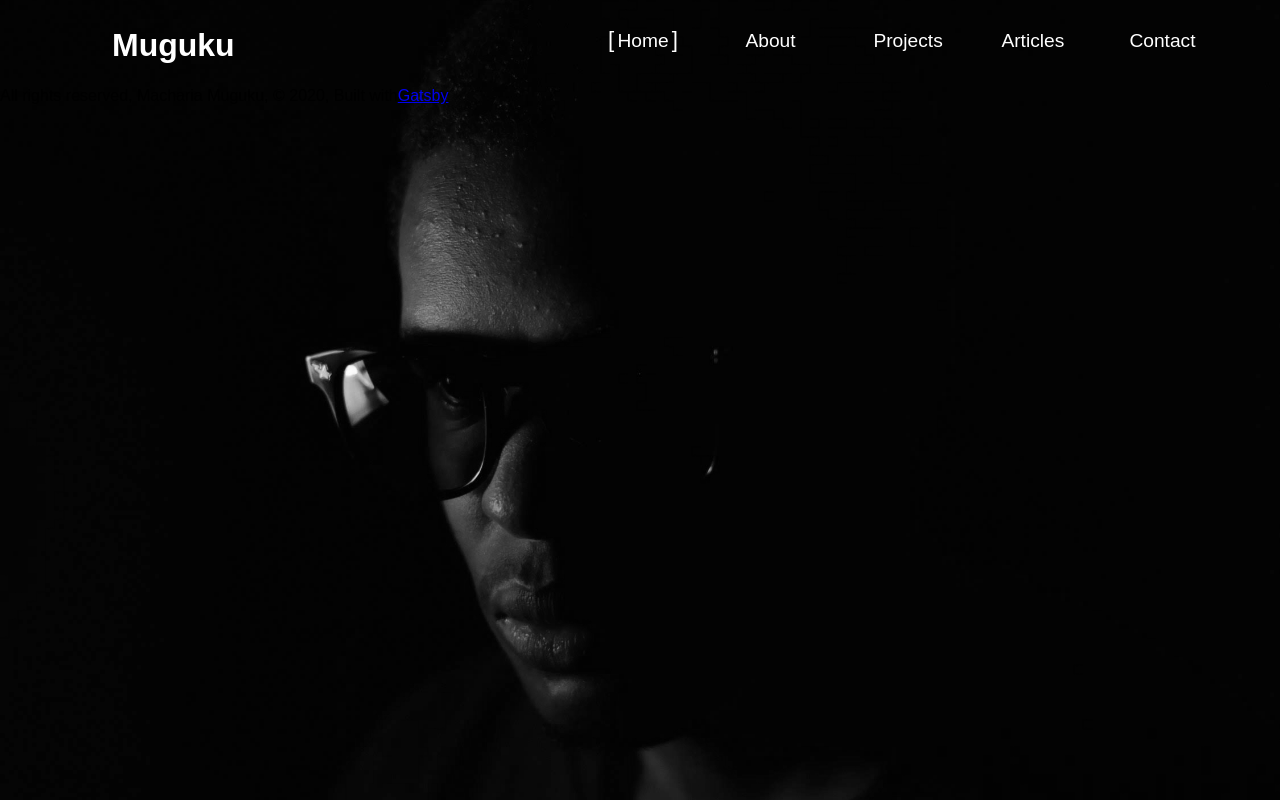
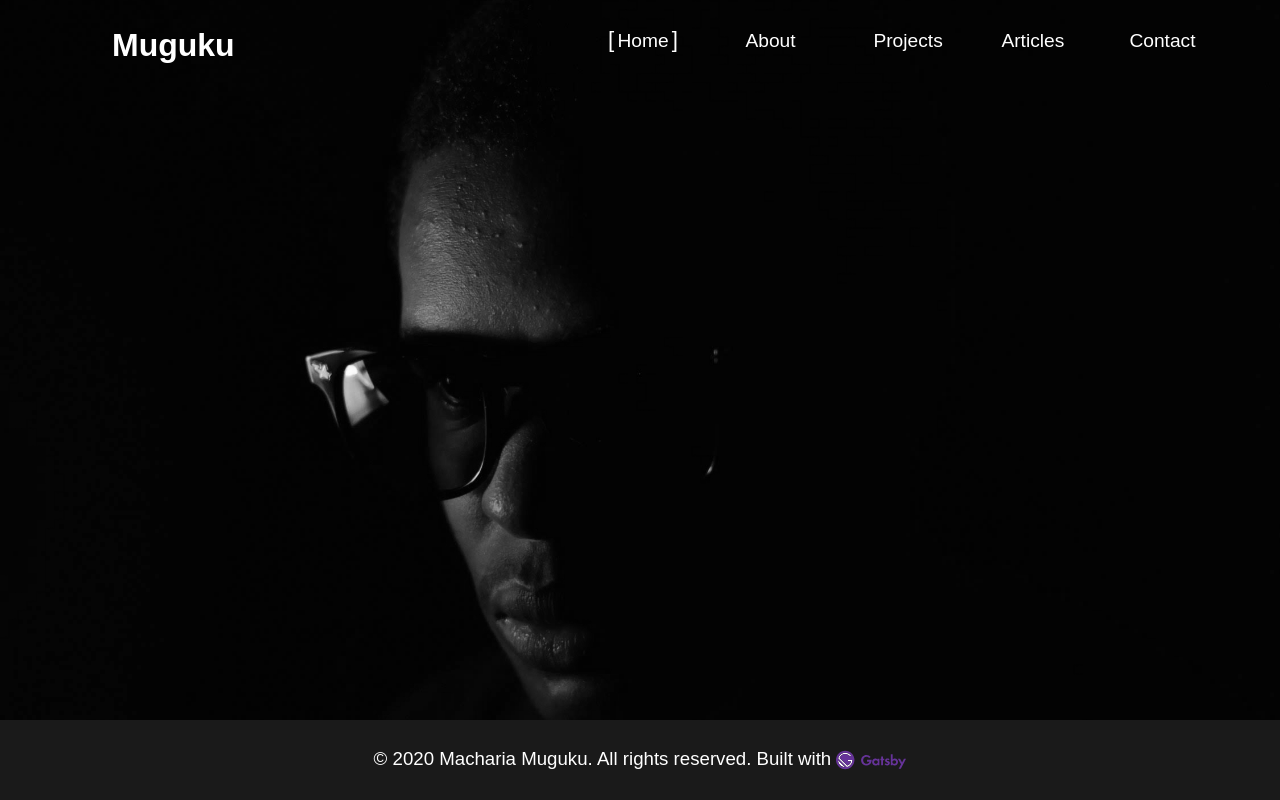
Before and after one commit to machariamuguku/machariamuguku.github.io, a Gatsby site: page / in a window 1280 px wide. Built offline with nearby package versions, Linux system fonts and the light colour scheme; Gatsby itself is replaced by a stand-in of ours.

Commit message:
fix the footer to the bottom, add backlink to gaysby

```diff
--- a/src/components/footer.js
+++ b/src/components/footer.js
@@ -1,10 +1,31 @@
 import React from "react";
+import GatsbyLogo from "../images/Gatsby_Logo.svg";
+import styles from "./footer.module.css";
 
 export default function Footer({ siteOwner }) {
   return (
-    <footer>
-      All rights reserved, {siteOwner}, © {new Date().getFullYear()}, Built with
-      <a href="https://www.gatsbyjs.org">Gatsby</a>
+    <footer className={styles.footer}>
+      <div className={styles.footerParagraph}>
+        <span>
+          © {new Date().getFullYear()} {siteOwner}.{" "}
+        </span>
+        <span>All rights reserved. </span>
+        <span>Built with </span>
+        <a
+          className={styles.footerLinkColor}
+          href="https://www.gatsbyjs.org"
+          target="_blank"
+          rel="noopener noreferrer"
+        >
+          <img
+            src={GatsbyLogo}
+            alt="gatsby logo"
+            height="70px"
+            width="70px"
+            valign="middle"
+          />
+        </a>
+      </div>
     </footer>
   );
 }
--- /dev/null
+++ b/src/components/footer.module.css
@@ -0,0 +1,18 @@
+.footer {
+  display: flex;
+  background-color: #1a1a1a;
+  position: absolute;
+  bottom: 0;
+  width: 100%;
+  height: 5rem;
+  color: white;
+  font-size: 14pt;
+  line-height: 0;
+}
+.footerParagraph {
+  margin: auto;
+  text-align: center;
+}
+.footerLinkColor {
+  color: white;
+}
```
Also changed, not shown: src/components/footer.test.js (+2 -4 lines), src/pages/__tests__/index.test.js (+1 -3 lines), src/images/Gatsby_Logo.svg (added).
